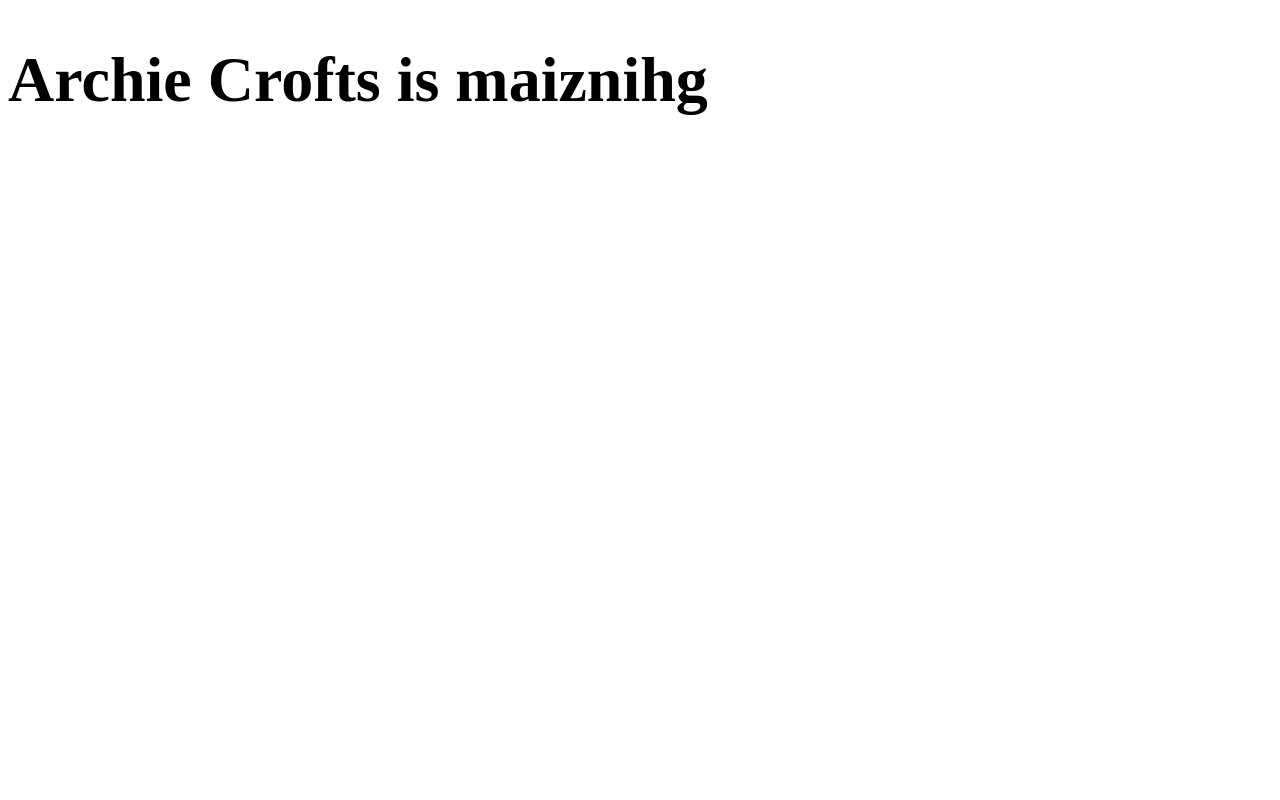
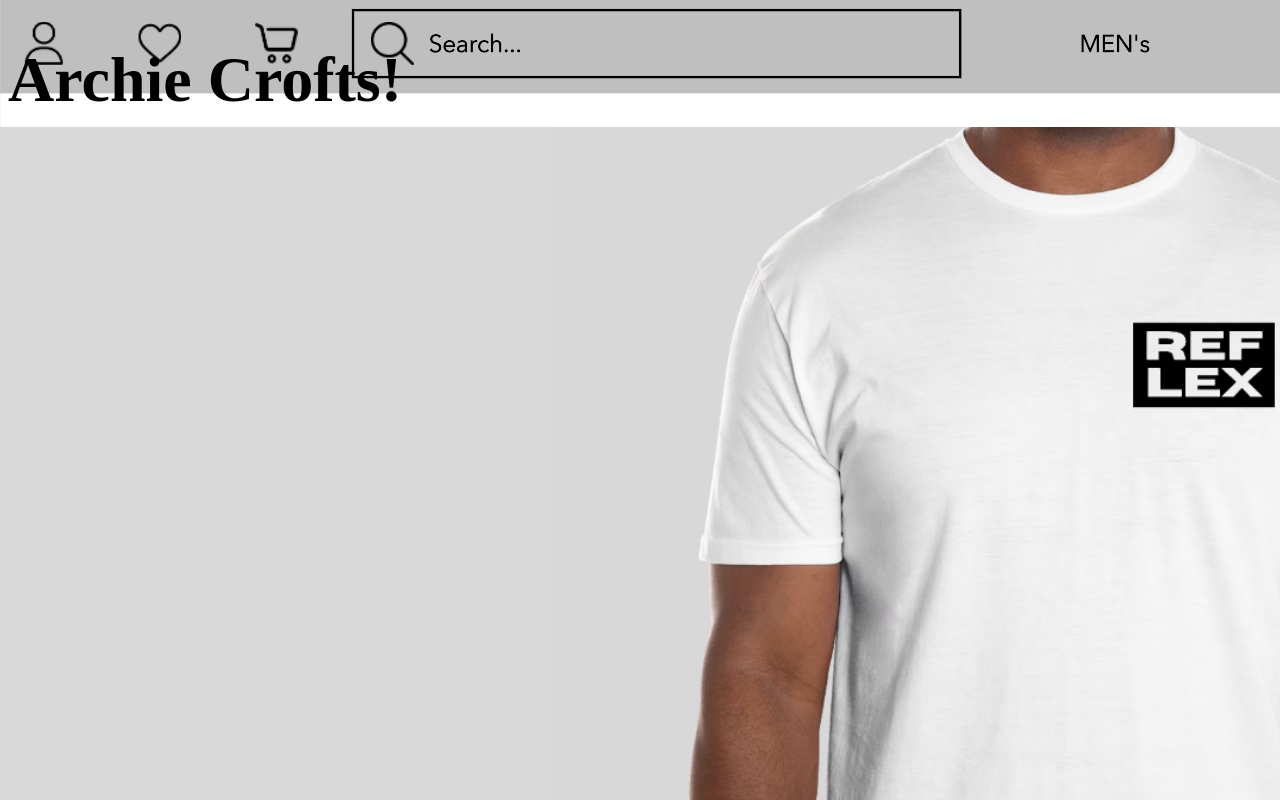
Before and after one commit to bsdc-archie/bsdc-archie-crofts.github.io, a plain HTML site: page index.html in a window 1280 px wide. Drawn offline with Linux system fonts and the light colour scheme.

Commit message:
2ndf commit

```diff
--- a/index.html
+++ b/index.html
@@ -7,7 +7,7 @@
     <link rel="stylesheet" href="/styles/style.css">
 </head>
 <body>
-    <h1>Archie Crofts is maiznihg</h1>
+    <h1>Archie Crofts!</h1>
 </body>
 <script src="app.js"></script>
 </html>
--- a/styles/style.css
+++ b/styles/style.css
@@ -1,3 +1,6 @@
 h1{
     font-size: 400%;
 }
+body{
+    background-image: url(../images/backgroundimage.png);
+}
```
Also changed, not shown: images/backgroundimage.png (added).
